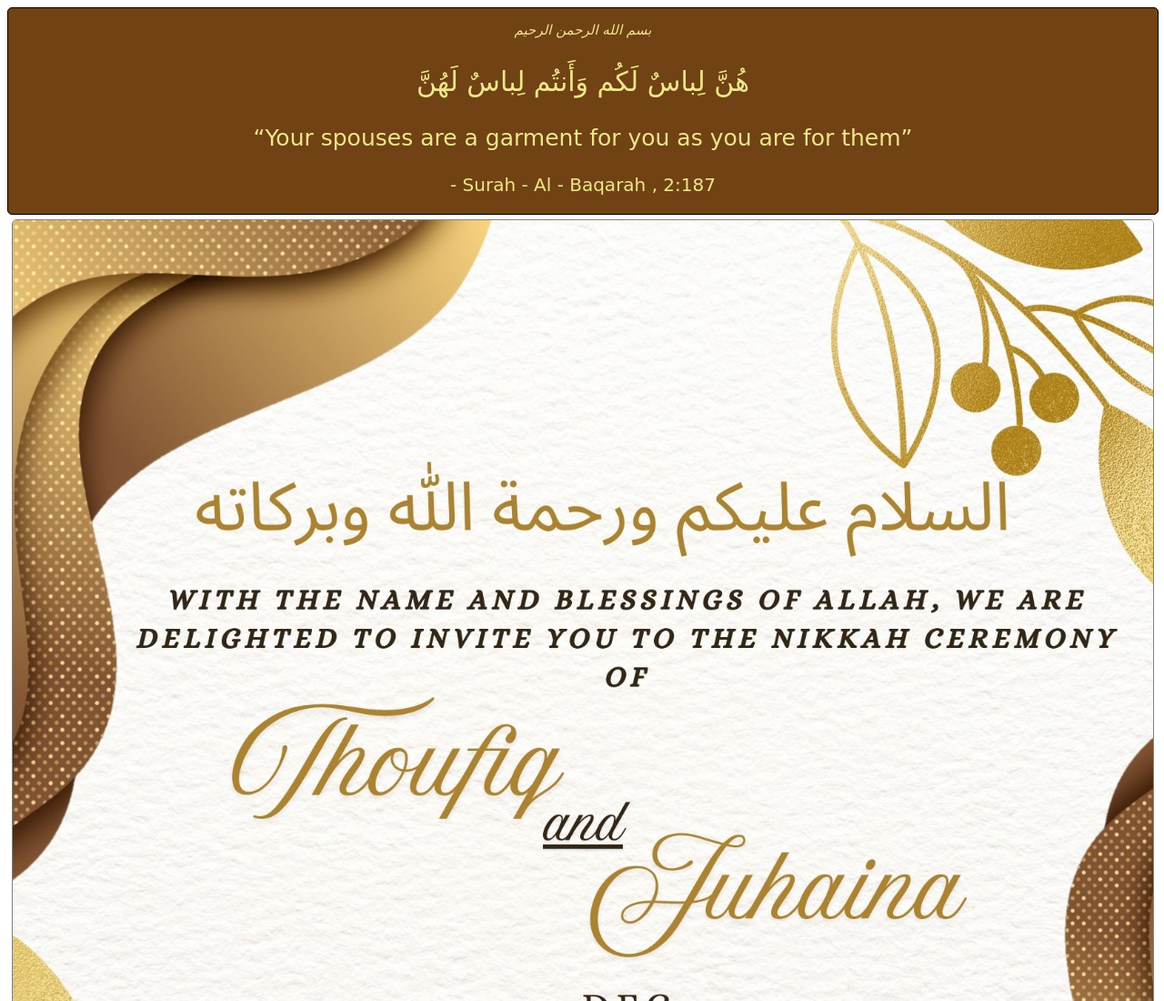
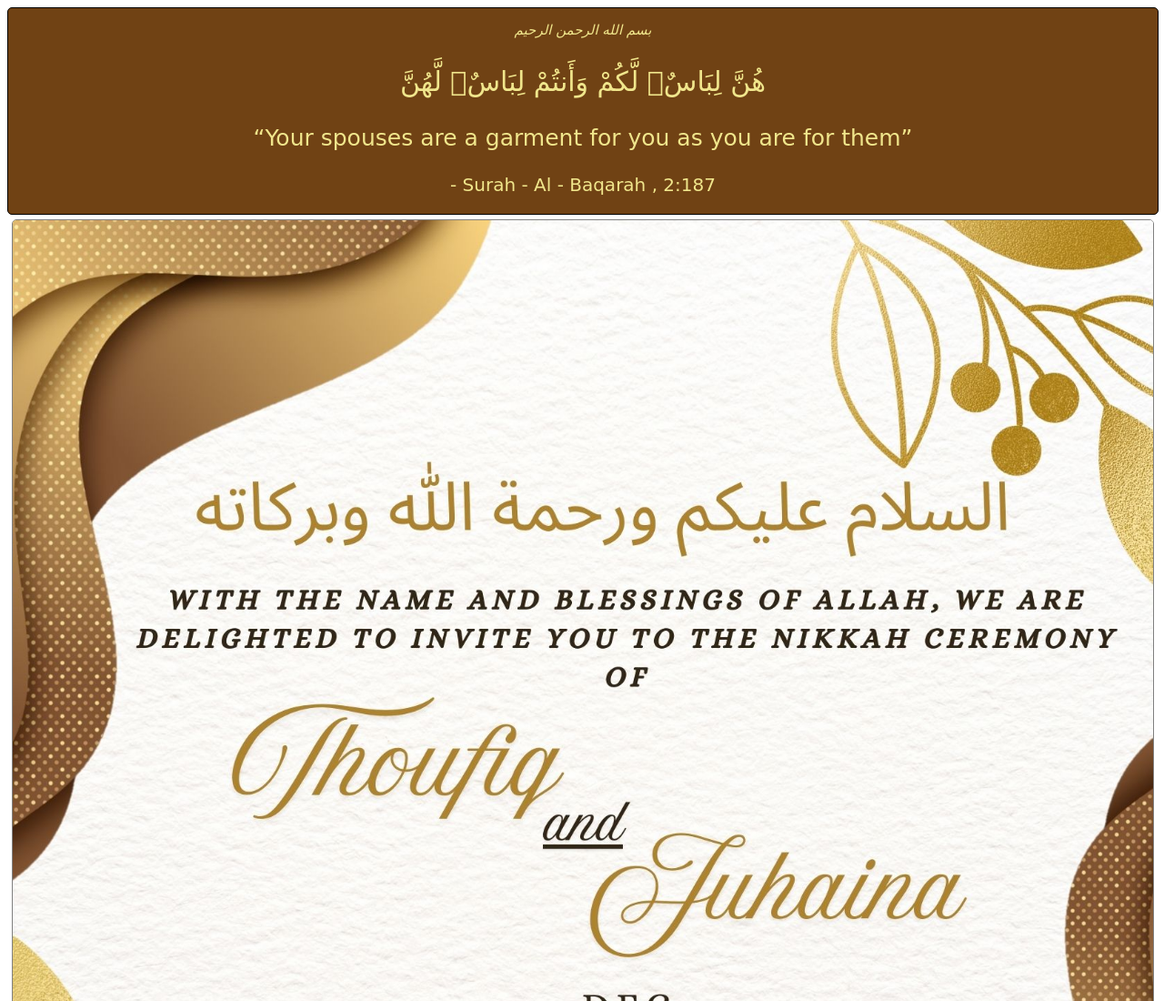
Before and after one commit to Thoufiq-Ahamed/wedding-invitation.github.io, a plain HTML site: page index.html in a window 1280 px wide. Shown: the top 1100 px of the page at 91% size. Drawn offline with Linux system fonts and the light colour scheme; a web font is replaced by a local one.

Commit message:
Update index.html

```diff
--- a/index.html
+++ b/index.html
@@ -49,7 +49,7 @@
 		<div id="invitationpanel" class="invitationpanel">
 			<div class="quotes">
 				<p translate="no" style="text-align:center;font-size:15px;"><i>بسم الله الرحمن الرحيم</i></p>
-				<p translate="no" style="text-align:center;font-size:30px;">هُنَّ لِباسٌ لَكُم وَأَنتُم لِباسٌ لَهُنَّ</p>
+				<p translate="no" style="text-align:center;font-size:30px;">هُنَّ لِبَاسٌۭ لَّكُمْ وَأَنتُمْ لِبَاسٌۭ لَّهُنَّ</p>
 				<p style="text-align:center;font-size:25px;">“Your spouses are a garment for you as you are for them”</p>
 				<p style="text-align:center;font-size:20px;"> - Surah - Al - Baqarah , 2:187</p>
 			</div>
```
